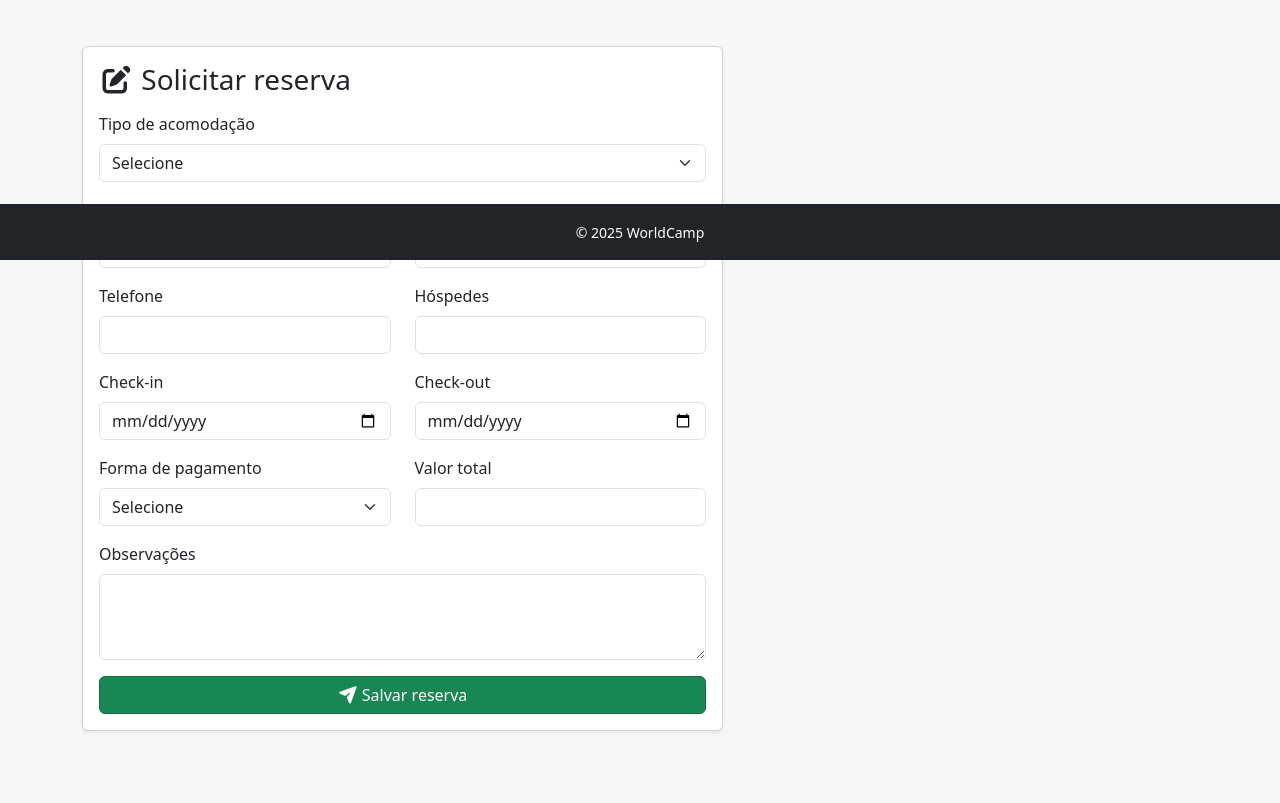
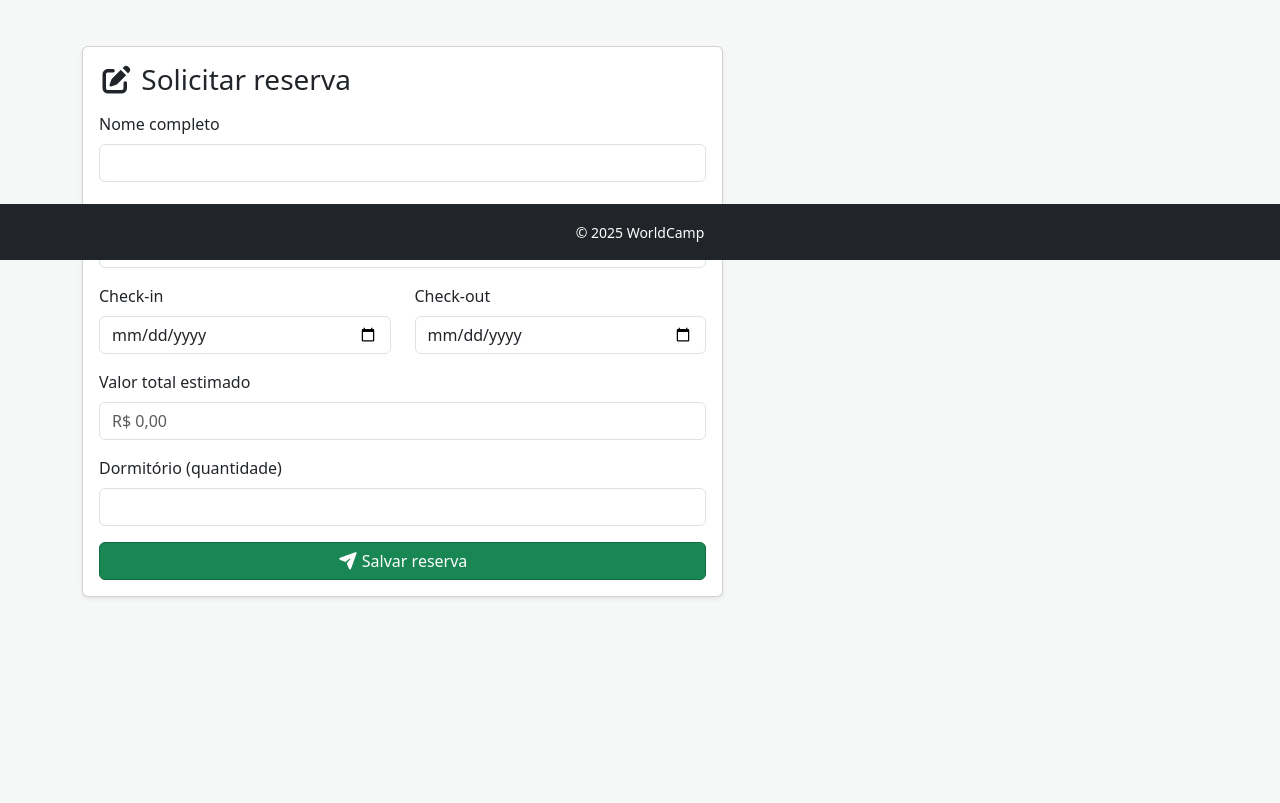
Before and after one commit to FeguinhaKill/WorldCamp-Usuario, a PHP site: page /telas/reservas/ReservasForm.php in a window 1280 px wide. Shown: the part 540-1343 px from the top of the page. After the commit the page ends 1138 px from the top, so only its background shows below. Run offline with PHP 8.4, Linux system fonts and the light colour scheme; the visitor is signed in with stand-in values (Sample User, id 1); some libraries are stand-ins or nearby versions.

Commit message:
Update ReservasForm.php

```diff
--- a/telas/reservas/ReservasForm.php
+++ b/telas/reservas/ReservasForm.php
@@ -9,40 +9,38 @@ $data = null;
 
 if (!empty($_POST)) {
     try {
-        $errors = [];
+        if (empty($_POST['Id'])) {
+            $db->storeReserva([
+                "nome-usuario" => $_POST['nome-usuario'],
+                "check-in"     => $_POST['check-in'],
+                "check-out"    => $_POST['check-out'],
+                "dormitorio"   => $_POST['dormitorio'],
+            ]);
 
-        if (empty($_POST['tipo_acomodacao'])) $errors[] = 'Tipo de acomodação obrigatório';
-        if (empty($_POST['nome_completo'])) $errors[] = 'Nome obrigatório';
-        if (empty($_POST['email'])) $errors[] = 'Email obrigatório';
-        if (empty($_POST['data_checkin'])) $errors[] = 'Data de check-in obrigatória';
-        if (empty($_POST['data_checkout'])) $errors[] = 'Data de check-out obrigatória';
-        if (empty($_POST['qtd_hospedes'])) $errors[] = 'Quantidade de hóspedes obrigatória';
+            echo "Reserva criada com sucesso!";
+        } else {
+            $db->updateReserva([
+                "Id"           => $_POST['Id'],
+                "nome-usuario" => $_POST['nome-usuario'],
+                "check-in"     => $_POST['check-in'],
+                "check-out"    => $_POST['check-out'],
+                "dormitorio"   => $_POST['dormitorio'],
+            ]);
 
-        if (empty($errors)) {
-            if (empty($_POST['id'])) {
-                unset($_POST['id']);
-                $db->store($_POST);
-                echo "Registro Salvo!";
-            } else {
-                $db->update($_POST);
-                echo "Registro Atualizado!";
+            echo "Reserva atualizada com sucesso!";
         }
 
         echo "<script>
-                setTimeout(()=> window.location.href = 'ReservasList.php', 1000);
+                setTimeout(() => window.location.href = 'ReservasList.php', 800);
              </script>";
-        } else {
-            foreach ($errors as $e) echo $e . "<br>";
-        }
-
     } catch (Exception $e) {
-        var_dump($errors, $e->getMessage());
+        var_dump($e->getMessage());
         exit();
     }
 }
 
-if (!empty($_GET['id'])) {
-    $data = $db->find($_GET['id']);
+if (!empty($_GET['Id'])) {
+    $data = $db->findReserva($_GET['Id']);
 }
 ?>
 
@@ -56,18 +54,22 @@ if (!empty($_GET['id'])) {
     <link rel="stylesheet" href="https://cdnjs.cloudflare.com/ajax/libs/font-awesome/7.0.1/css/all.min.css" />
 
     <style>
-      :root { --verde: #198754; --verde-escuro: #146c43; --texto: #212529; }
-      body { margin: 0; background-color: #f5f8f6; color: var(--texto); }
-      .btn-success { background-color: var(--verde); border-color: var(--verde-escuro); }
-      .btn-success:hover { background-color: var(--verde-escuro); }
+        :root { --verde:#198754; --verde-escuro:#146c43; --texto:#212529; }
+        body { margin:0; background:#f5f8f6; color:var(--texto); }
+        .btn-success { background:var(--verde); border-color:var(--verde-escuro); }
+        .btn-success:hover { background:var(--verde-escuro); }
         .hero-reservas {
-        background: linear-gradient(rgba(0, 0, 0, 0.45), rgba(0,0,0,0.55)),
+            background:linear-gradient(rgba(0,0,0,.45),rgba(0,0,0,.55)),
             url("https://images.unsplash.com/photo-1523419409543-3e4f83b9b4c9?auto=format&fit=crop&w=1600&q=80")
             center/cover no-repeat;
-        color: white; text-align: center; padding: 5rem 2rem; border-radius: 10px; margin-top: 2rem;
+            color:white;
+            text-align:center;
+            padding:5rem 2rem;
+            border-radius:10px;
+            margin-top:2rem;
         }
-      .hero-reservas h1 { font-size: 2.8rem; font-weight: 700; }
-      .card-opcao { border-left: 5px solid var(--verde); }
+        .hero-reservas h1 { font-size:2.8rem; font-weight:700; }
+        .resumo-total { font-size:0.9rem; color:#6c757d; }
     </style>
 
     <title>Reservas - WorldCamp</title>
@@ -84,7 +86,7 @@ if (!empty($_GET['id'])) {
         </a>
     </section>
 
-      <section class="mb-5" id="form-reserva">
+    <section id="form-reserva" class="mb-5">
         <div class="row g-4">
             <div class="col-lg-7">
                 <div class="card shadow-sm">
@@ -92,85 +94,80 @@ if (!empty($_GET['id'])) {
 
                         <h3 class="mb-3"><i class="fa-solid fa-pen-to-square"></i> Solicitar reserva</h3>
 
-                <form action="" method="post">
-                  <input type="hidden" name="id" value="<?= $data->id ?? '' ?>">
+                        <form action="" method="post" id="formReserva">
+                            <input type="hidden" name="Id" value="<?= $data->Id ?? '' ?>">
+
+                            <div class="mb-3">
+                                <label class="form-label">Nome completo</label>
+                                <input
+                                    type="text"
+                                    class="form-control"
+                                    name="nome-usuario"
+                                    value="<?= $data->{'nome-usuario'} ?? '' ?>"
+                                    required
+                                >
+                            </div>
 
                             <div class="mb-3">
                                 <label class="form-label">Tipo de acomodação</label>
-                    <select class="form-select" name="tipo_acomodacao" required>
-                      <?php $tipo = $data->tipo_acomodacao ?? ''; ?>
-                      <option value="">Selecione</option>
-                      <option value="cabana" <?= $tipo=='cabana'?'selected':'' ?>>Cabana</option>
-                      <option value="dormitorio" <?= $tipo=='dormitorio'?'selected':'' ?>>Dormitório</option>
-                      <option value="voluntariado" <?= $tipo=='voluntariado'?'selected':'' ?>>Voluntariado</option>
+                                <select class="form-select" name="tipo_acomodacao" id="tipo_acomodacao">
+                                    <option value="">Selecione uma opção</option>
+                                    <option value="cabana">Cabana na Floresta</option>
+                                    <option value="dormitorio">Dormitórios Compartilhados</option>
+                                    <option value="voluntariado">Programa de Voluntariado</option>
                                 </select>
                             </div>
 
                             <div class="row">
                                 <div class="col-md-6 mb-3">
-                      <label class="form-label">Nome completo</label>
-                      <input type="text" class="form-control" name="nome_completo"
-                             value="<?= $data->nome_completo ?? '' ?>" required>
-                    </div>
-                    <div class="col-md-6 mb-3">
-                      <label class="form-label">E-mail</label>
-                      <input type="email" class="form-control" name="email"
-                             value="<?= $data->email ?? '' ?>" required>
-                    </div>
-                  </div>
-
-                  <div class="row">
-                    <div class="col-md-6 mb-3">
-                      <label class="form-label">Telefone</label>
-                      <input type="tel" class="form-control" name="telefone"
-                             value="<?= $data->telefone ?? '' ?>">
-                    </div>
-                    <div class="col-md-6 mb-3">
-                      <label class="form-label">Hóspedes</label>
-                      <input type="number" min="1" class="form-control" name="qtd_hospedes"
-                             value="<?= $data->qtd_hospedes ?? '' ?>" required>
-                    </div>
-                  </div>
-
-                  <div class="row">
-                    <div class="col-md-6 mb-3">
                                     <label class="form-label">Check-in</label>
-                      <input type="date" class="form-control" name="data_checkin"
-                             value="<?= $data->data_checkin ?? '' ?>" required>
+                                    <input
+                                        type="date"
+                                        class="form-control"
+                                        id="checkin"
+                                        name="check-in"
+                                        value="<?= $data->{'check-in'} ?? '' ?>"
+                                        required
+                                    >
                                 </div>
                                 <div class="col-md-6 mb-3">
                                     <label class="form-label">Check-out</label>
-                      <input type="date" class="form-control" name="data_checkout"
-                             value="<?= $data->data_checkout ?? '' ?>" required>
-                    </div>
-                  </div>
-
-                  <div class="row">
-                    <div class="col-md-6 mb-3">
-                      <label class="form-label">Forma de pagamento</label>
-                      <select class="form-select" name="forma_pagamento">
-                        <?php $fp = $data->forma_pagamento ?? ''; ?>
-                        <option value="">Selecione</option>
-                        <option value="cartao_credito" <?= $fp=='cartao_credito'?'selected':'' ?>>Cartão</option>
-                        <option value="pix" <?= $fp=='pix'?'selected':'' ?>>PIX</option>
-                        <option value="boleto" <?= $fp=='boleto'?'selected':'' ?>>Boleto</option>
-                      </select>
-                    </div>
-
-                    <div class="col-md-6 mb-3">
-                      <label class="form-label">Valor total</label>
-                      <input type="text" class="form-control" name="valor_total"
-                             value="<?= $data->valor_total ?? '' ?>" readonly>
+                                    <input
+                                        type="date"
+                                        class="form-control"
+                                        id="checkout"
+                                        name="check-out"
+                                        value="<?= $data->{'check-out'} ?? '' ?>"
+                                        required
+                                    >
                                 </div>
                             </div>
 
                             <div class="mb-3">
-                    <label class="form-label">Observações</label>
-                    <textarea class="form-control" id="observacoes" rows="3"
-                              name="observacoes"><?= $data->observacoes ?? '' ?></textarea>
+                                <label class="form-label">Valor total estimado</label>
+                                <input
+                                    type="text"
+                                    class="form-control"
+                                    id="valor_total"
+                                    readonly
+                                    placeholder="R$ 0,00"
+                                >
+                                <div class="resumo-total mt-1" id="resumo_diarias"></div>
                             </div>
 
-                  <button type="submit" class="btn btn-success w-100">
+                            <div class="mb-3">
+                                <label class="form-label">Dormitório (quantidade)</label>
+                                <input
+                                    type="number"
+                                    class="form-control"
+                                    name="dormitorio"
+                                    min="1"
+                                    value="<?= $data->dormitorio ?? '' ?>"
+                                    required
+                                >
+                            </div>
+
+                            <button type="button" onclick="agendarreserva()" class="btn btn-success w-100">
                                 <i class="fa-solid fa-paper-plane"></i> Salvar reserva
                             </button>
 
@@ -179,17 +176,75 @@ if (!empty($_GET['id'])) {
                     </div>
                 </div>
             </div>
-
         </div>
     </section>
 
 </main>
 
-    <script src="https://cdn.jsdelivr.net/npm/bootstrap@5.3.8/dist/js/bootstrap.bundle.min.js"></script>
+<script>
+    function agendarreserva() {
+        document.getElementById('formReserva').submit();
+    }
 
+    const campoTipo = document.getElementById('tipo_acomodacao');
+    const campoCheckin = document.getElementById('checkin');
+    const campoCheckout = document.getElementById('checkout');
+    const campoValorTotal = document.getElementById('valor_total');
+    const resumoDiarias = document.getElementById('resumo_diarias');
+
+    const valoresDiaria = {
+        cabana: 600,
+        dormitorio: 300,
+        voluntariado: 0
+    };
+
+    function calcularTotal() {
+        const tipo = campoTipo.value;
+        const checkin = campoCheckin.value;
+        const checkout = campoCheckout.value;
+
+        if (!tipo || !checkin || !checkout) {
+            campoValorTotal.value = '';
+            resumoDiarias.textContent = '';
+            return;
+        }
+
+        const dataIn = new Date(checkin);
+        const dataOut = new Date(checkout);
+        const diff = (dataOut - dataIn) / (1000 * 60 * 60 * 24);
+
+        if (isNaN(diff) || diff <= 0) {
+            campoValorTotal.value = '';
+            resumoDiarias.textContent = 'Check-out deve ser depois do check-in.';
+            return;
+        }
+
+        const diaria = valoresDiaria[tipo] ?? 0;
+
+        if (tipo === 'voluntariado') {
+            campoValorTotal.value = 'R$ 0,00';
+            resumoDiarias.textContent = 'Programa de voluntariado: sem cobrança de diária.';
+            return;
+        }
+
+        const total = diaria * diff;
+
+        campoValorTotal.value = total.toLocaleString('pt-BR', {
+            style: 'currency',
+            currency: 'BRL'
+        });
+
+        resumoDiarias.textContent =
+            `Cálculo: ${diff} diária(s) × ` +
+            diaria.toLocaleString('pt-BR', { style: 'currency', currency: 'BRL' }) +
+            ` = ${campoValorTotal.value}`;
+    }
+
+    campoTipo.addEventListener('change', calcularTotal);
+    campoCheckin.addEventListener('change', calcularTotal);
+    campoCheckout.addEventListener('change', calcularTotal);
+</script>
+
+<?php include '../../footer.php'; ?>
 </body>
 </html>
-
-<?php
-include '../../footer.php';
-?>
```
Lines whose indentation alone changed are shown as unchanged.
